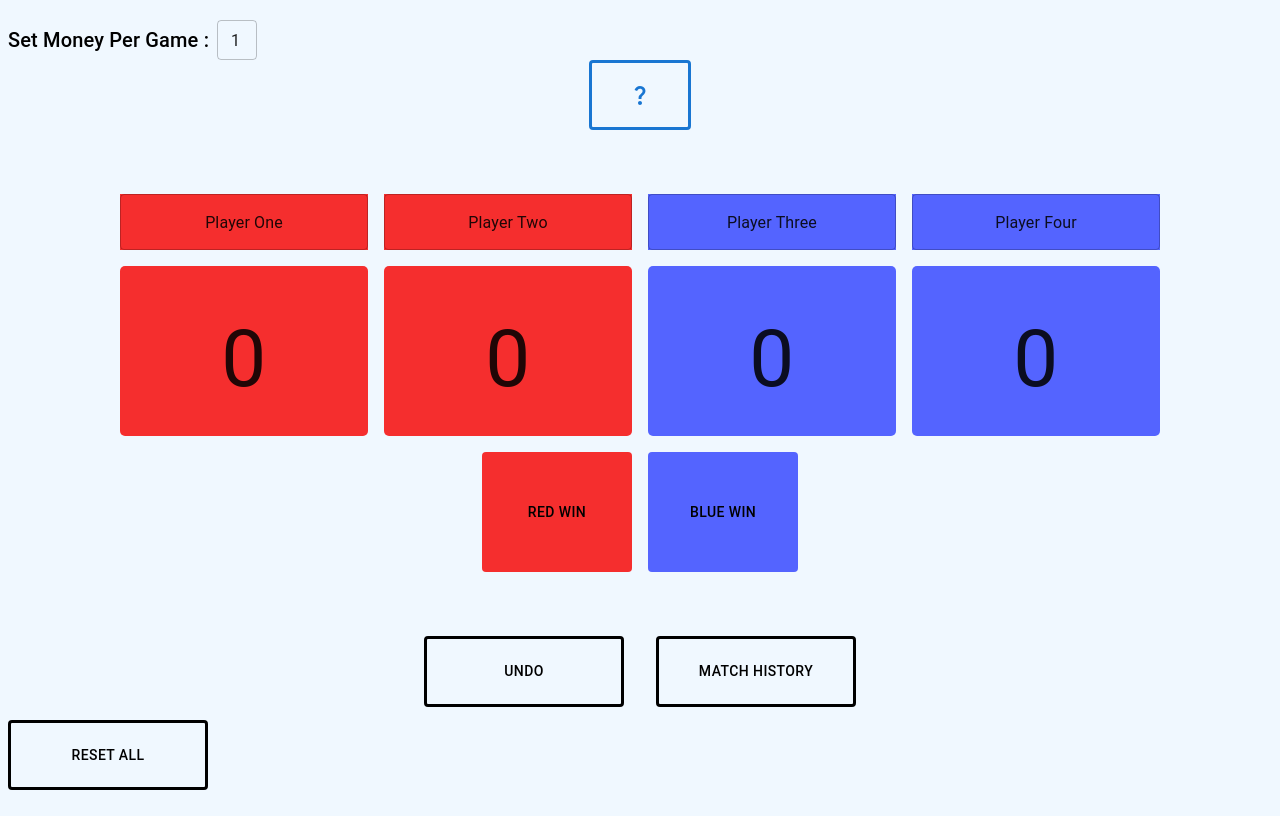
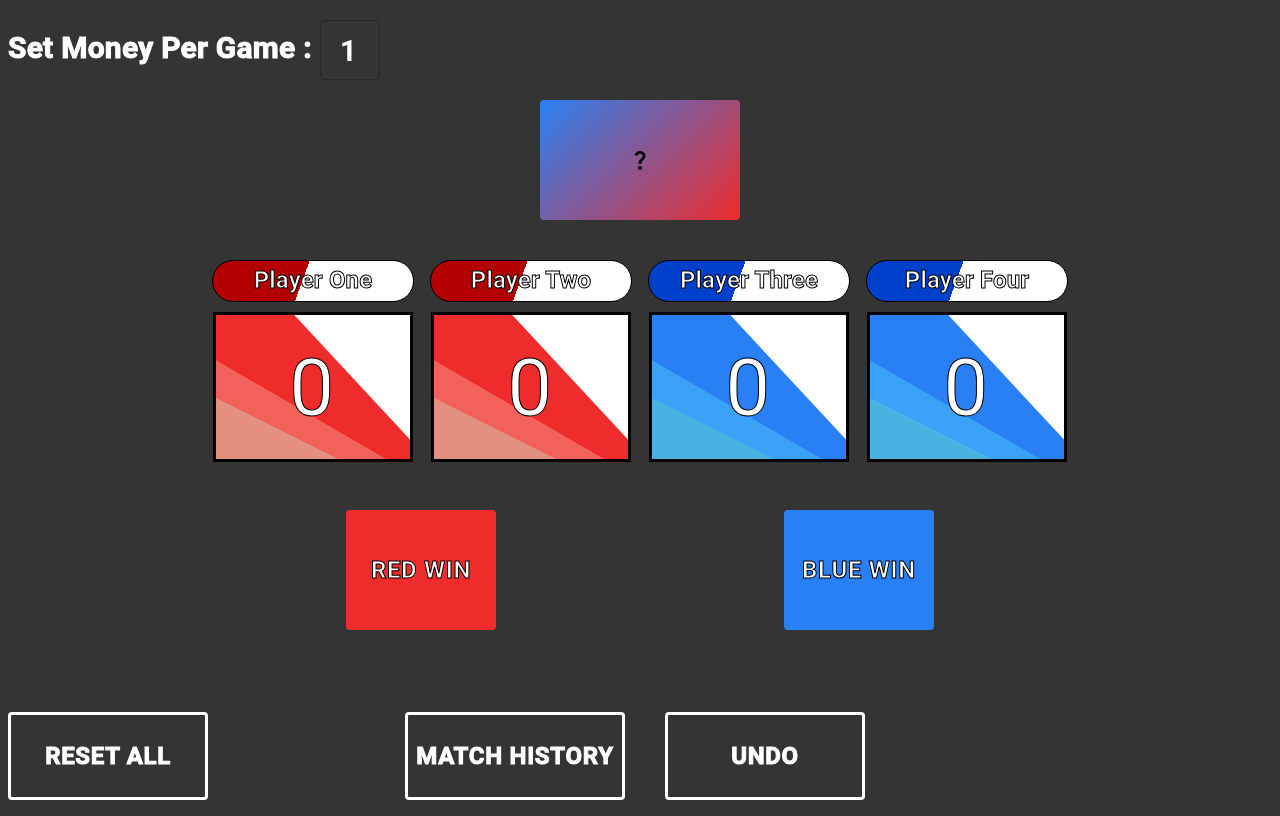
Before and after one commit to Frank67Wu/Randubs, a Next.js app: page / in a window 1280 px wide. Built offline with nearby package versions, Linux system fonts and the light colour scheme.

Commit message:
Add UI improvments

```diff
--- a/src/app/components/MatchHistory.js
+++ b/src/app/components/MatchHistory.js
@@ -28,7 +28,7 @@ export const MatchHistory = ({history, open, handleClose}) => {
           <ListItem disableGutters key={match}>
             <ListItemButton onClick={() => console.log(1)}>
               <Box sx={{display: "flex", justifyContent : "space-evenly", width : "100%"}}>
-                <ListItemText primary={`${match[0]} / ${match[1]}`} />
+                <ListItemText sx={{maxWidth : "200px"}} primary={`${match[0]} / ${match[1]}`} />
                 <Box sx={{display: "flex", justifyContent : "center"}}>
                     <ListItemText primary={`${match[4] ? "-" : "+"} ${match[5]}`}/>
                     {match[4] ? <ArrowRightIcon fontSize='large' sx={{mt : "-2px"}}/> :
@@ -36,7 +36,7 @@ export const MatchHistory = ({history, open, handleClose}) => {
                     <ListItemText primary={`${match[4] ? "+" : "-"} ${match[5]}`}/>
                 </Box>
 
-                <ListItemText sx={{textAlign : "right"}} primary={`${match[2]} / ${match[3]}`} />
+                <ListItemText sx={{maxWidth : "200px"}} primary={`${match[2]} / ${match[3]}`} />
 
               </Box>
 
--- /dev/null
+++ b/src/app/components/PlayerDisplay.js
@@ -0,0 +1,51 @@
+import React from 'react'
+import { Box, TextField, Container } from '@mui/material'
+import { SmashPlayerBox } from './SmashPlayerBox'
+
+
+export const PlayerDisplay = ({playerColor, playerName, setPlayerName, playerTotal, changeOneTotal, loading, playerId}) => {
+
+    const red = "#b20100"
+
+    const reds = ["#EE2C2B", "#F3625A", "#E49080"]
+    const blues = ["#2980F4", "#39A2F6", "#4AB2E3"]
+
+    const blue = "#0040ca"
+    const purple = 	"#FFD6D7"
+
+
+  return (
+    <Box sx={{ display: "flex", flexDirection: "column", ml: "8px", mr: "8px" }}>
+          <TextField variant="standard"
+
+            sx={{borderRadius : "50px", marginBottom : "10px", border : "solid", borderColor : "black", borderWidth : "1px",
+            background: `linear-gradient(110deg, ${playerColor} 45%, white 45%)`,
+              transition: "all 1s ease",
+              WebkitTransition: "all 1s ease",
+              MozTransition: "all 1s ease",
+              width : "200px", height : "40px"
+            }}
+            value={playerName}
+            onChange={(e) => (setPlayerName(e.target.value))}
+            InputProps={{disableUnderline : true,
+              inputProps: {
+                style: { textAlign: "center", fontSize : 24, color : "white", outlineColor : "black", WebkitTextStrokeWidth : "1px", WebkitTextStrokeColor : "black", fontWeight : "bold", marginTop : "-2px"},
+              }
+            }} />
+
+            <SmashPlayerBox colors={playerColor == red ? reds : blues }/>
+
+      <TextField size="small" sx={{position : "absolute", marginTop : "70px", "& input::-webkit-outer-spin-button, & input::-webkit-inner-spin-button": {
+        display: "none",
+      },
+      "& input[type=number]": {
+        MozAppearance: "textfield",
+      }, width : "200px", height : "100px", zIndex : 100,
+       }} variant="standard"
+       inputProps={{style: { textAlign: 'center' }}}
+       InputProps={{disableUnderline: true, style: {fontSize: 80, color : "white", outlineColor : "black", WebkitTextStrokeWidth : "1px", WebkitTextStrokeColor : "black"}}} type="number" value={playerTotal}
+       onChange={(e) => changeOneTotal(playerId, e.target.value)}>{playerTotal}</TextField>
+
+        </Box>
+  )
+}
--- /dev/null
+++ b/src/app/components/SmashPlayerBox.js
@@ -0,0 +1,33 @@
+import React from 'react'
+import { Container, Box } from '@mui/material'
+
+
+export const SmashPlayerBox = ({colors}) => {
+
+
+  return (
+    <Container sx={{height:  "150px", width : "200px", overflow : "hidden", position : "relative", border: "solid", borderColor : "black"}}>
+      <Box sx={{
+        position: "absolute" , height: 0, width : 0, borderLeft: "130px solid transparent", borderTop: `140px solid white`, zIndex: 4, marginLeft : "45px", marginTop : "-10px"
+        }}>
+      </Box>
+
+      <Box sx={{
+        position: "absolute" , height: 0, width : 0, borderLeft: "300px solid transparent", borderTop: `190px solid ${colors[0]}`, zIndex: 3, marginLeft : "-125px",
+        }}>
+      </Box>
+
+      <Box sx={{
+        position: "absolute" , height: 0, width : 0, borderRight: "220px solid transparent", borderBottom: `128px solid ${colors[1]}`, zIndex: 5,
+        marginLeft : "-50px", marginTop : "30px",}}>
+      </Box>
+
+      <Box sx={{
+        position: "absolute" , height: 0, width : 0, borderRight: "160px solid transparent", borderBottom: `80px solid ${colors[2]}`, zIndex: 6,
+        marginLeft : "-50px", marginTop : "70px"}}>
+      </Box>
+
+
+      </Container>
+  )
+}
--- a/src/app/globals.css
+++ b/src/app/globals.css
@@ -17,13 +17,8 @@
 }
 
 body {
-  color: rgb(var(--foreground-rgb));
-  background: linear-gradient(
-      to bottom,
-      transparent,
-      rgb(var(--background-end-rgb))
-    )
-    rgb(var(--background-start-rgb));
+  color: white;
+  background: black
 }
 
 @layer utilities {
--- a/src/app/layout.js
+++ b/src/app/layout.js
@@ -3,7 +3,7 @@ import { grey } from "@mui/material/colors";
 export default function RootLayout({ children }) {
   return (
     <html lang="en">
-      <body style={{background : "#F0F8FF"}}>{children}</body>
+      <body style={{background : "#343434", color : "white"}}>{children}</body>
     </html>
   );
 }
--- a/src/app/page.js
+++ b/src/app/page.js
@@ -1,28 +1,47 @@
 'use client'
 
-import { Box, TextField, Typography, Button } from "@mui/material";
+import { Box, TextField, Typography, Button, Container } from "@mui/material";
 import { useState, useEffect } from "react";
 import QuestionMarkIcon from '@mui/icons-material/QuestionMark';
 import { MatchHistory } from "./components/MatchHistory";
+import { PlayerDisplay } from "./components/PlayerDisplay";
+
 
 
 export default function Home() {
 
-  const red = "#F52E2E"
-  const blue = "#5464FF"
+  const IN_PROGRESS = "IN PROGRESS"
+  const BLUE_WIN  = "BLUE_WIN"
+  const RED_WIN = "RED_WIN"
+
+  const red = "#b20100"
+  const blue = "#0040ca"
   const purple = 	"#FFD6D7"
 
-  const [playerOne, setPlayerOne] = useState("Player One")
-  const [playerTwo, setPlayerTwo] = useState("Player Two")
-  const [playerThree, setPlayerThree] = useState("Player Three")
-  const [playerFour, setPlayerFour] = useState("Player Four")
+  const redOne = "#EE2C2B"
+  const redTwo = "#F3625A"
+  const redThree = "#f19d8c"
+
+  const blueOne = "#2980F4"
+  const blueTwo = "#39A2F6"
+  const blueThree = "#4AB2E3"
+
+  const [playerOne, setPlayerOne] = useState("")
+  const [playerTwo, setPlayerTwo] = useState("")
+  const [playerThree, setPlayerThree] = useState("")
+  const [playerFour, setPlayerFour] = useState("")
   const [matchAmount, setMatchAmount] = useState(1)
   const [playerColors, setPlayerColors] = useState([red, red, blue, blue])
-  const [total, setTotal] = useState(["0", "0", "0", "0"])
+  const [total, setTotal] = useState([null, null, null, null])
   const [loading, setLoading] = useState(false)
   const [cachingFinished, setCachingFinished] = useState(false)
   const [history, setHistory] = useState([])
   const [histAlt, setHistAlt] = useState([])
+  const [matchStatus, setMatchStatus] = useState(IN_PROGRESS)
+  const [histColors, setHistColors] = useState([])
+
+  const [themeColor, setThemeColor] = useState("black")
+  const [altThemeColor, setAltThemeColor] = useState("white")
 
   const [matchHistoryOpen, setMatchHistoryOpen] = useState(false)
 
@@ -45,8 +64,12 @@ export default function Home() {
     setPlayerThree(localStorage.getItem("p3") || "Player Three")
     setPlayerFour(localStorage.getItem("p4") || "Player Four")
 
-    setMatchAmount(localStorage.getItem("matchAmount") || 1)
-
+    if (!isNaN(localStorage.getItem("matchAmount"))) {
+      setMatchAmount(1)
+    }
+    else {
+      setMatchAmount(localStorage.getItem("matchAmount"))
+    }
     setCachingFinished(true)
     }
   }, [])
@@ -78,7 +101,7 @@ export default function Home() {
 
 
   const randomizeTeams = () => {
-    setLoading(true)
+
     let colors = [red, red, red, red]
 
     let indexOne = Math.floor(Math.random() * (4))
@@ -89,10 +112,8 @@ export default function Home() {
 
     setPlayerColors(colors)
 
+    setMatchStatus(IN_PROGRESS)
 
-    setTimeout(() => {
-      setLoading(false)
-    }, 900)
 
     return
   }
@@ -103,18 +124,27 @@ export default function Home() {
   }
 
   const updateTotal = (winner) => {
+    if (winner == red) {
+      setMatchStatus(RED_WIN)
+    }
+    else {
+      setMatchStatus(BLUE_WIN)
+    }
     const players = [playerOne, playerTwo, playerThree, playerFour]
     let hist = []
     let alt = []
     let newTotal = []
+    let histCol = []
     for (let i = 0; i < 4; i++) {
       if (playerColors[i] == winner) {
-        newTotal.push(parseInt(total[i]) + matchAmount)
+        newTotal.push(parseInt(total[i]) + parseInt(matchAmount))
         alt[i] = 1
+        console.log(1)
       }
       else {
-        newTotal.push(parseInt(total[i]) - matchAmount)
+        newTotal.push(parseInt(total[i]) - parseInt(matchAmount))
         alt[i] = 0
+        console.log(2)
       }
 
       if (playerColors[i] == red) {
@@ -134,11 +164,15 @@ export default function Home() {
 
     hist.push(matchAmount)
     alt.push(matchAmount)
-    console.log(matchAmount)
+
+    for (let col of playerColors) {
+      histCol.push(col)
+    }
 
     setHistory((oldhist) => [...oldhist, hist])
     setTotal(newTotal)
     setHistAlt((oldAlt) => [...oldAlt, alt])
+    setHistColors((oldColors) => [...oldColors, histCol])
 
   }
 
@@ -164,204 +198,108 @@ export default function Home() {
     for (let i = 0; i < 4; i++) {
       if (lastMatch[i] == 1) {
         tempTotal[i] = parseInt(total[i]) - lastMatch[4]
+        console.log(parseInt(total[i]), lastMatch[4])
       }
       else {
         tempTotal[i]  = parseInt(total[i]) + lastMatch[4]
       }
+
+
     }
-    console.log(tempTotal)
+
+    if (histColors.length > 1) {
+
+    setPlayerColors(histColors[histColors.length - 1])
+    setHistColors((prev) => (prev.slice(0, -1)))
+
+    }
+
     setTotal(tempTotal)
     setHistAlt((prev) => (prev.slice(0, -1)))
   }
   }
 
   return (
-    <Box sx={{ height: "100%", display: "flex", flexDirection: "column" }}>
+    <Box sx={{ height: "100vh", minHeight : "100vh", display: "flex", flexDirection: "column" }}>
       <Box sx={{ display: "flex", mt : "16px"}}>
-        <Typography variant="h6">Set Money Per Game : </Typography>
+        <Typography fontSize={30} sx={{color : altThemeColor, WebkitTextStrokeWidth : "1px", WebkitTextStrokeColor : altThemeColor, fontWeight : "bold"}} variant="h6" >Set Money Per Game : </Typography>
         <TextField size="small" sx={{
           "& input::-webkit-outer-spin-button, & input::-webkit-inner-spin-button": {
             display: "none",
           },
           "& input[type=number]": {
             MozAppearance: "textfield",
-          }, width : "40px", mt : "-4px", ml : "8px"
-        }} type="number" value={matchAmount} onChange={(e) => setMatchAmount(parseInt(e.target.value))}>{matchAmount}</TextField>
+          }, width : "60px", mt : "-4px", ml : "8px",
+        }}inputProps={{style: {fontSize: 30, paddingLeft : "20px", color : altThemeColor, fontWeight: "bold"}}}  type="number" value={matchAmount} onChange={(e) => setMatchAmount(parseInt(e.target.value))}>{matchAmount}</TextField>
       </Box>
 
 
-      <Button onClick={() => randomizeTeams()} sx={{ border: "solid", width: "8%", margin: "auto", height: "70px", mb : "64px"}}>
+      <Button onClick={() => randomizeTeams()} sx={{borderColor : altThemeColor,  width: "200px", margin: "auto", height: "120px", marginTop : "20px", marginBottom : "40px", background: "hsla(0, 85%, 55%, 1)",
+
+      background: "linear-gradient(135deg, hsla(0, 85%, 55%, 1) 0%, hsla(214, 90%, 56%, 1) 100%)",
+
+      background: "-moz-linear-gradient(135deg, hsla(0, 85%, 55%, 1) 0%, hsla(214, 90%, 56%, 1) 100%)",
+
+      background: "-webkit-linear-gradient(135deg, hsla(0, 85%, 55%, 1) 0%, hsla(214, 90%, 56%, 1) 100%)",
+
+      color : themeColor}}>
         <QuestionMarkIcon></QuestionMarkIcon>
       </Button>
 
 
       <Box sx={{ display: "flex", justifyContent: "center" }}>
-        <Box sx={{ display: "flex", flexDirection: "column", ml: "8px", mr: "8px" }}>
-          <TextField
-            sx={{
-              backgroundColor: playerColors[0] == blue ? loading ? purple : blue : loading ? purple : red,
-              transition: "all 1s ease",
-              WebkitTransition: "all 1s ease",
-              MozTransition: "all 1s ease"
-            }}
-            value={playerOne}
-            onChange={(e) => (setPlayerOne(e.target.value))}
-            InputProps={{
-              inputProps: {
-                style: { textAlign: "center" },
-              }
-            }} />
-          <Box sx={{
-            height: "170px", marginTop: "16px", borderRadius: "5px", background: playerColors[0], display: "flex", justifyContent: "center", alignItems: "center",
-            backgroundColor: playerColors[0] == blue ? loading ? purple : blue : loading ? purple : red,
-            transition: "all 1s ease",
-            WebkitTransition: "all 1s ease",
-            MozTransition: "all 1s ease"
-          }}>
-          <TextField size="small" sx={{  "& input::-webkit-outer-spin-button, & input::-webkit-inner-spin-button": {
-            display: "none",
-          },
-          "& input[type=number]": {
-            MozAppearance: "textfield",
-          }, width : "200px", height : "100px", zIndex : 100,
-           }} variant="standard"
-           inputProps={{style: { textAlign: 'center' }}}
-           InputProps={{disableUnderline: true, style: {fontSize: 80 }}} type="number" value={total[0]} onChange={(e) => changeOneTotal(0, e.target.value)}>{total[0]}</TextField>
-          </Box>
-        </Box>
+        <PlayerDisplay playerName={playerOne} playerColor={playerColors[0]}
+                       setPlayerName={setPlayerOne} playerTotal={total[0]}
+                       changeOneTotal={changeOneTotal} loading={loading} playerId={0} />
 
-        <Box sx={{ display: "flex", flexDirection: "column", ml: "8px", mr: "8px" }}>
-          <TextField
-            sx={{
-              backgroundColor: playerColors[1] == blue ? loading ? purple : blue : loading ? purple : red,
-              transition: "all 1s ease",
-              WebkitTransition: "all 1s ease",
-              MozTransition: "all 1s ease"
-            }}
-            value={playerTwo}
-            onChange={(e) => (setPlayerTwo(e.target.value))}
-            InputProps={{
-              inputProps: {
-                style: { textAlign: "center" },
-              }
-            }} />
-          <Box sx={{
-            height: "170px", marginTop: "16px", borderRadius: "5px", background: playerColors[1], display: "flex", justifyContent: "center", alignItems: "center", backgroundColor: playerColors[1] == blue ? loading ? purple : blue : loading ? purple : red,
-            transition: "all 1s ease",
-            WebkitTransition: "all 1s ease",
-            MozTransition: "all 1s ease"
-          }}>
-          <TextField size="small" sx={{  "& input::-webkit-outer-spin-button, & input::-webkit-inner-spin-button": {
-            display: "none",
-          },
-          "& input[type=number]": {
-            MozAppearance: "textfield",
-          }, width : "200px", height : "100px", zIndex : 100,
-           }} variant="standard"
-           inputProps={{style: { textAlign: 'center' }}}
-           InputProps={{disableUnderline: true, style: {fontSize: 80 }}} type="number" value={total[1]} onChange={(e) => changeOneTotal(1, e.target.value)}>{total[1]}</TextField>
-          </Box>
-        </Box>
+        <PlayerDisplay playerName={playerTwo} playerColor={playerColors[1]}
+                       setPlayerName={setPlayerTwo} playerTotal={total[1]}
+                       changeOneTotal={changeOneTotal} loading={loading} playerId={1} />
 
-        <Box sx={{ display: "flex", flexDirection: "column", ml: "8px", mr: "8px" }}>
-          <TextField
-            sx={{
-              backgroundColor: playerColors[2] == blue ? loading ? purple : blue : loading ? purple : red,
-              transition: "all 1s ease",
-              WebkitTransition: "all 1s ease",
-              MozTransition: "all 1s ease"
-            }}
-            value={playerThree}
-            onChange={(e) => (setPlayerThree(e.target.value))}
-            InputProps={{
-              inputProps: {
-                style: { textAlign: "center" },
-              }
-            }} />
-          <Box sx={{
-            height: "170px", marginTop: "16px", borderRadius: "5px", background: playerColors[2], display: "flex", justifyContent: "center", alignItems: "center", backgroundColor: playerColors[2] == blue ? loading ? purple : blue : loading ? purple : red,
-            transition: "all 1s ease",
-            WebkitTransition: "all 1s ease",
-            MozTransition: "all 1s ease"
-          }}>
-          <TextField size="small" sx={{  "& input::-webkit-outer-spin-button, & input::-webkit-inner-spin-button": {
-            display: "none",
-          },
-          "& input[type=number]": {
-            MozAppearance: "textfield",
-          }, width : "200px", height : "100px", zIndex : 100,
-           }} variant="standard"
-           inputProps={{style: { textAlign: 'center' }}}
-           InputProps={{disableUnderline: true, style: {fontSize: 80 }}} type="number" value={total[2]} onChange={(e) => changeOneTotal(2, e.target.value)}>{total[2]}</TextField>
-          </Box>
-        </Box>
+        <PlayerDisplay playerName={playerThree} playerColor={playerColors[2]}
+                       setPlayerName={setPlayerThree} playerTotal={total[2]}
+                       changeOneTotal={changeOneTotal} loading={loading} playerId={2} />
 
-        <Box sx={{ display: "flex", flexDirection: "column", ml: "8px", mr: "8px" }}>
-          <TextField
-            sx={{
-              backgroundColor: playerColors[3] == blue ? loading ? purple : blue : loading ? purple : red,
-              transition: "all 1s ease",
-              WebkitTransition: "all 1s ease",
-              MozTransition: "all 1s ease"
-            }}
-            value={playerFour}
-            onChange={(e) => (setPlayerFour(e.target.value))}
-            InputProps={{
-              inputProps: {
-                style: { textAlign: "center" },
-              }
-            }} />
-          <Box sx={{
-            height: "170px", marginTop: "16px", borderRadius: "5px", background: playerColors[3], display: "flex", justifyContent: "center", alignItems: "center", backgroundColor: playerColors[3] == blue ? loading ? purple : blue : loading ? purple : red,
-            transition: "all 1s ease",
-            WebkitTransition: "all 1s ease",
-            MozTransition: "all 1s ease"
-          }}>
-          <TextField size="small" sx={{  "& input::-webkit-outer-spin-button, & input::-webkit-inner-spin-button": {
-            display: "none",
-          },
-          "& input[type=number]": {
-            MozAppearance: "textfield",
-          }, width : "200px", height : "100px", zIndex : 100,
-           }} variant="standard"
-           inputProps={{style: { textAlign: 'center' }}}
-           InputProps={{disableUnderline: true, style: {fontSize: 80 }}} type="number" value={total[3]} onChange={(e) => changeOneTotal(3, e.target.value)}>{total[3]}</TextField>
-          </Box>
-        </Box>
+        <PlayerDisplay playerName={playerFour} playerColor={playerColors[3]}
+                       setPlayerName={setPlayerFour} playerTotal={total[3]}
+                       changeOneTotal={changeOneTotal} loading={loading} playerId={3} />
+
+
 
 
 
       </Box>
 
-
-      <Box sx={{ display: "flex", justifyContent: "center" }}>
+      <Box sx={{ display: "flex", justifyContent: "center", mt : "32px"}}>
 
         <Button onClick={() => (updateTotal(red))} sx={{
           "&:hover": {
             backgroundColor: red,
-          }, background: red, color: "black", width: "150px", height: "120px", mr: "8px", mt: "16px"
+          }, background: redOne, color: "black", width: "150px", height: "120px", mr: "280px", mt: "16px", color : "white", WebkitTextStrokeWidth : "1px", WebkitTextStrokeColor : "black", fontWeight : "bold", fontSize : 24, boxShadow : `${matchStatus === BLUE_WIN ? "0 0 100px ${red}" : " "}`
         }}>Red Win</Button>
         <Button onClick={() => (updateTotal(blue))} sx={{
           "&:hover": {
             backgroundColor: blue,
-          }, background: blue, color: "black", width: "150px", height: "120px", ml: "8px", mt: "16px"
+          }, background: blueOne, color: "black", width: "150px", height: "120px", ml: "8px", mt: "16px",  color : "white", WebkitTextStrokeWidth : "1px", WebkitTextStrokeColor : "black", fontWeight : "bold", fontSize : 24 , boxShadow : `${matchStatus === BLUE_WIN ? "0 0 100px ${blue}" : " "}`
         }}>Blue Win</Button>
 
       </Box>
 
 
       <Box>
-        <Button onClick={() => (resetAll())} sx={{color : "black", border: "solid", bottom : 10, position : "fixed", width : "200px", paddingBottom : "20px", paddingTop : "20px"}}>Reset All</Button>
+        <Button onClick={() => (resetAll())} sx={{position : "absolute", color : altThemeColor, border: "solid", width : "200px", paddingBottom : "20px", paddingTop : "20px", bottom : 0, fontSize : 24, WebkitTextStrokeWidth : "1px", WebkitTextStrokeColor : altThemeColor, fontWeight : "bold"}}>Reset All</Button>
       </Box>
 
 
       <Box sx={{display : "flex", justifyContent : "center"}}>
-        <Button onClick={() => (undo())} sx={{color : "black", border: "solid", minWidth : "200px", paddingBottom : "20px", paddingTop : "20px", mt : "64px", mr : "16px"}}>Undo</Button>
-        <Button onClick={() => (setMatchHistoryOpen(true))} sx={{color : "black", border: "solid", minWidth : "200px", paddingBottom : "20px", paddingTop : "20px", mt : "64px" , ml: "16px"}}>Match History</Button>
+        <Button onClick={() => (undo())} sx={{position : "absolute", color : altThemeColor, border: "solid", minWidth : "200px", paddingBottom : "20px", paddingTop : "20px", bottom : 0, ml: "250px", fontSize : 24, WebkitTextStrokeWidth : "1px", WebkitTextStrokeColor : altThemeColor, fontWeight : "bold"}}>Undo</Button>
+        <Button onClick={() => (setMatchHistoryOpen(true))} sx={{position : "absolute", color : altThemeColor, border: "solid", minWidth : "200px", paddingBottom : "20px", paddingTop : "20px", bottom : 0, mr: "250px", fontSize : 24, WebkitTextStrokeWidth : "1px", WebkitTextStrokeColor : altThemeColor, fontWeight : "bold"}}>Match History</Button>
       </Box>
 
       <MatchHistory history={history} open={matchHistoryOpen} handleClose={handleMatchHistoryClose}/>
 
+      <Button onClick={() => ("SECRET BUTTON")} sx={{position : "absolute", color : altThemeColor, border: "solid", minWidth : "200px", paddingBottom : "20px", paddingTop : "20px", bottom : 0, right : 0, fontSize : 24, WebkitTextStrokeWidth : "1px", WebkitTextStrokeColor : altThemeColor, fontWeight : "bold", opacity : 0}}>TEST</Button>
+
     </Box>
   );
 }
```
